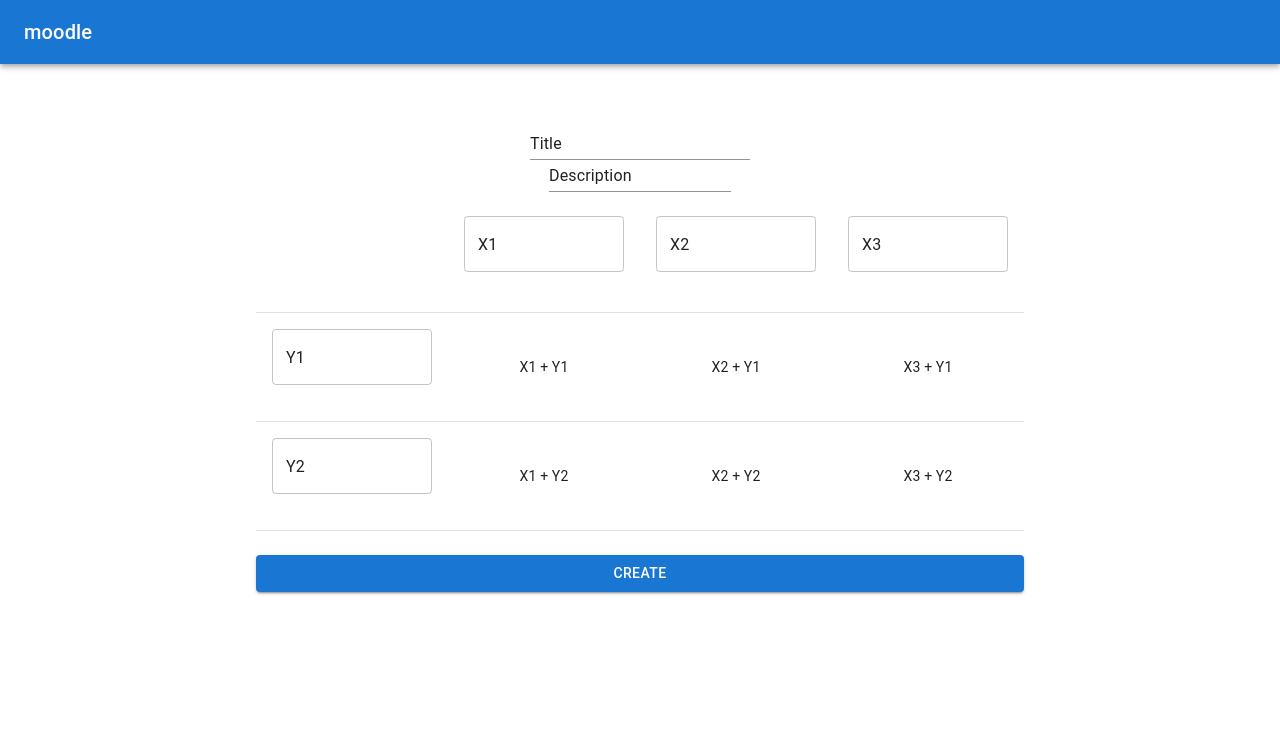
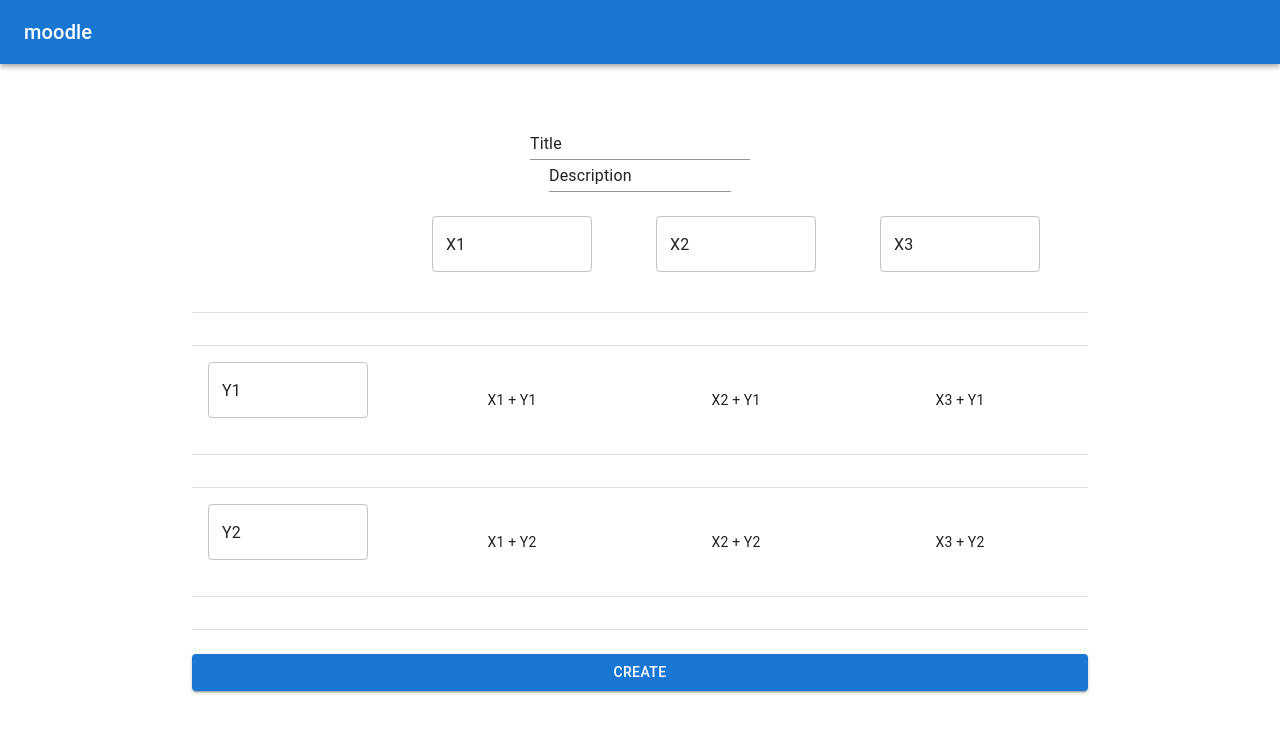
Before and after one commit to meipp/oodle-frontend, a React (Create React App) app: page /poll/matrix in a window 1280 px wide. Shown: the top 732 px of the page. Built offline with nearby package versions, Linux system fonts and the light colour scheme; the HTML template or start-up script is replaced by a standard one; what @fortawesome/fontawesome would draw is missing.

Commit message:
Add AddButtons to matrix poll creation

```diff
--- /dev/null
+++ b/src/components/PollCreation/AddButton.jsx
@@ -0,0 +1,19 @@
+import * as React from "react";
+import { Button, TableCell } from "@mui/material";
+import { FontAwesomeIcon } from "@fortawesome/react-fontawesome";
+
+export default function AddButton({onClick}) {
+  return (
+    <TableCell align="center" sx={{ p: 0, m: 0 }}>
+      <Button
+        onClick={onClick}
+        sx={{
+          px: 0,
+          minWidth: "32px",
+        }}
+      >
+        <FontAwesomeIcon icon="plus"/>
+      </Button>
+    </TableCell>
+  );
+}
--- a/src/components/PollCreation/Matrix.jsx
+++ b/src/components/PollCreation/Matrix.jsx
@@ -10,6 +10,8 @@ import TableRow from "@mui/material/TableRow";
 import TableCell from "@mui/material/TableCell";
 import { TableBody, TableHead } from "@mui/material";
 import EditableColumnTitle from "./EditableColumnTitle";
+import { FontAwesomeIcon } from "@fortawesome/react-fontawesome";
+import AddButton from "./AddButton";
 
 export default function PollCreationMatrix() {
   const navigate = useNavigate();
@@ -30,13 +32,22 @@ export default function PollCreationMatrix() {
       setState((a) => a.map((x, idx) => idx === i ? value : x));
     }
 
-    return [append, deleteIth, setIth];
+    function insertIth(i, value) {
+      console.log(`insert ${value} at position ${i}`);
+      setState((a) => {
+        const a2 = [...a];
+        a2.splice(i, 0, value);
+        return a2;
+      });
+    }
+
+    return [append, deleteIth, setIth, insertIth];
   }
 
   const [x, setX] = React.useState(["X1", "X2", "X3"]);
-  const [appendX, deleteIthX, setIthX] = arrayStateMethods(setX);
+  const [appendX, deleteIthX, setIthX, insertIthX] = arrayStateMethods(setX);
   const [y, setY] = React.useState(["Y1", "Y2"]);
-  const [appendY, deleteIthY, setIthY] = arrayStateMethods(setY);
+  const [appendY, deleteIthY, setIthY, insertIthY] = arrayStateMethods(setY);
 
   const poll = { title, description, x, y };
 
@@ -78,17 +89,23 @@ export default function PollCreationMatrix() {
             <Table>
               <TableHead>
                 <TableRow>
-                  <TableCell></TableCell> {/* empty cell */}
+                  <TableCell> {/*empty cell*/} </TableCell>
+
+                  <AddButton onClick={() => insertIthX(0, `<$>`)}/>
+
                   {poll.x.map((x, i) => (
+                    <>
                       <TableCell align="center" key={`x${i}`}>
                         {/* {x} */}
                         <EditableColumnTitle
                           initialValue={x}
                           setValue={(v) => setIthX(i, v)}
-                        onAdd={() => appendX("")}
+                          // onAdd={() => appendX("")}
                           onDelete={() => deleteIthX(i)}
                         />
                       </TableCell>
+                      <AddButton onClick={() => insertIthX(i+1, `<${i}>`)}/>
+                    </>
                     )
                   )}
                 </TableRow>
@@ -96,26 +113,53 @@ export default function PollCreationMatrix() {
               <TableBody>
                 {( poll.y.map((y, i) => (
                   <>
+                    <TableRow>
+                      <AddButton onClick={() => insertIthY(i, `<${i}>`)}/>
+
+                      {poll.x.map((x, j) => (
+                        <>
+                          <TableCell> {/* empty cell */} </TableCell>
+                          <TableCell> {/* empty cell */} </TableCell>
+                        </>
+                      ))}
+                      <TableCell> {/* empty cell */} </TableCell>
+                    </TableRow>
+
                     <TableRow key={`y${i}`}>
                       <TableCell align="center">
                         <EditableColumnTitle
                           initialValue={y}
                           setValue={(v) => setIthY(i, v)}
-                          onAdd={() => appendY("")}
+                          // onAdd={() => appendY("")}
                           onDelete={() => deleteIthY(i)}
                         />
                       </TableCell>
 
                       {poll.x.map((x, j) => (
+                        <>
+                          <TableCell> {/* empty cell */} </TableCell>
                           <TableCell align="center" key={`y${i}:x${j}`}>
                             {x} + {y}
                             {/* <Selection state="unknown"/> */}
                           </TableCell>
+                        </>
                       ))}
+                      <TableCell> {/* empty cell */} </TableCell>
                     </TableRow>
                   </>
                 )))}
 
+                <TableRow>
+                  <AddButton onClick={() => insertIthY(poll.y.length, `<$>`)}/>
+
+                  {poll.x.map((x, j) => (
+                    <>
+                      <TableCell> {/* empty cell */} </TableCell>
+                      <TableCell> {/* empty cell */} </TableCell>
+                    </>
+                  ))}
+                  <TableCell> {/* empty cell */} </TableCell>
+                </TableRow>
               </TableBody>
             </Table>
 
```
Lines whose indentation alone changed are shown as unchanged.
